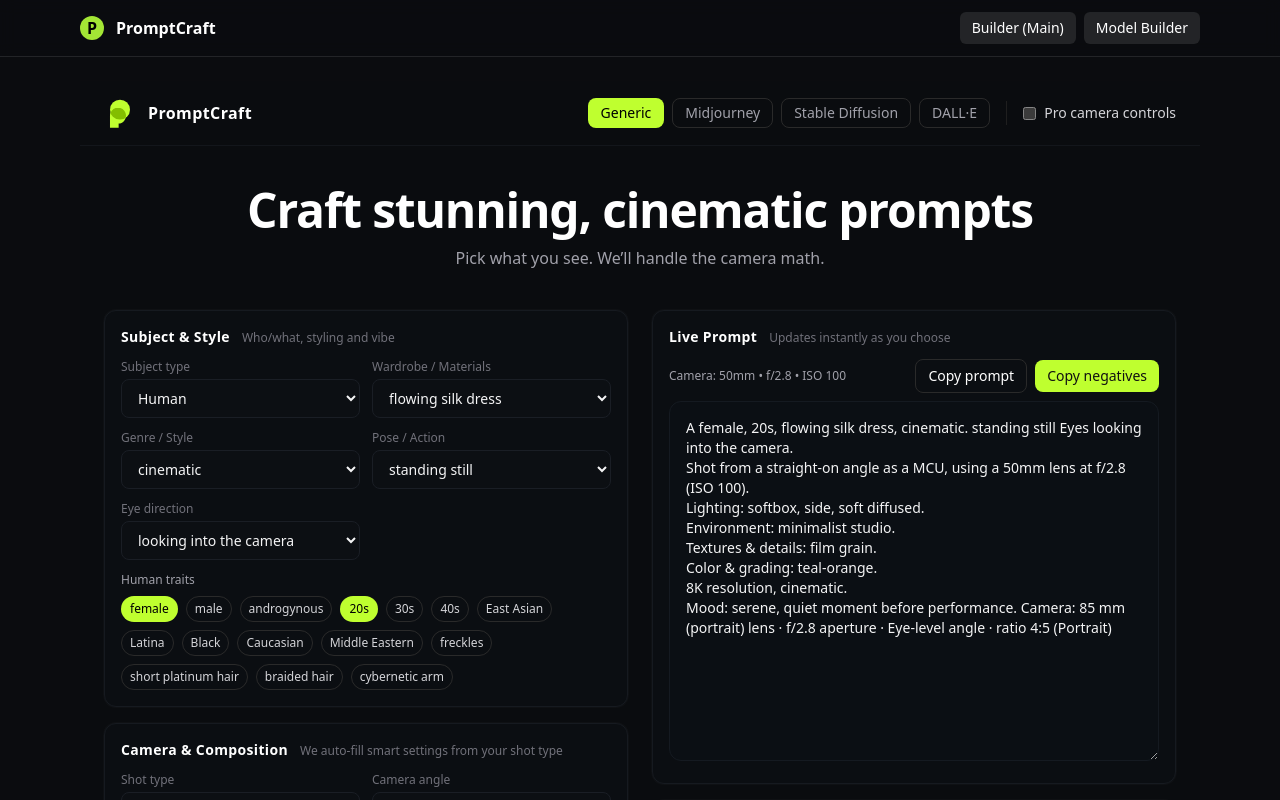
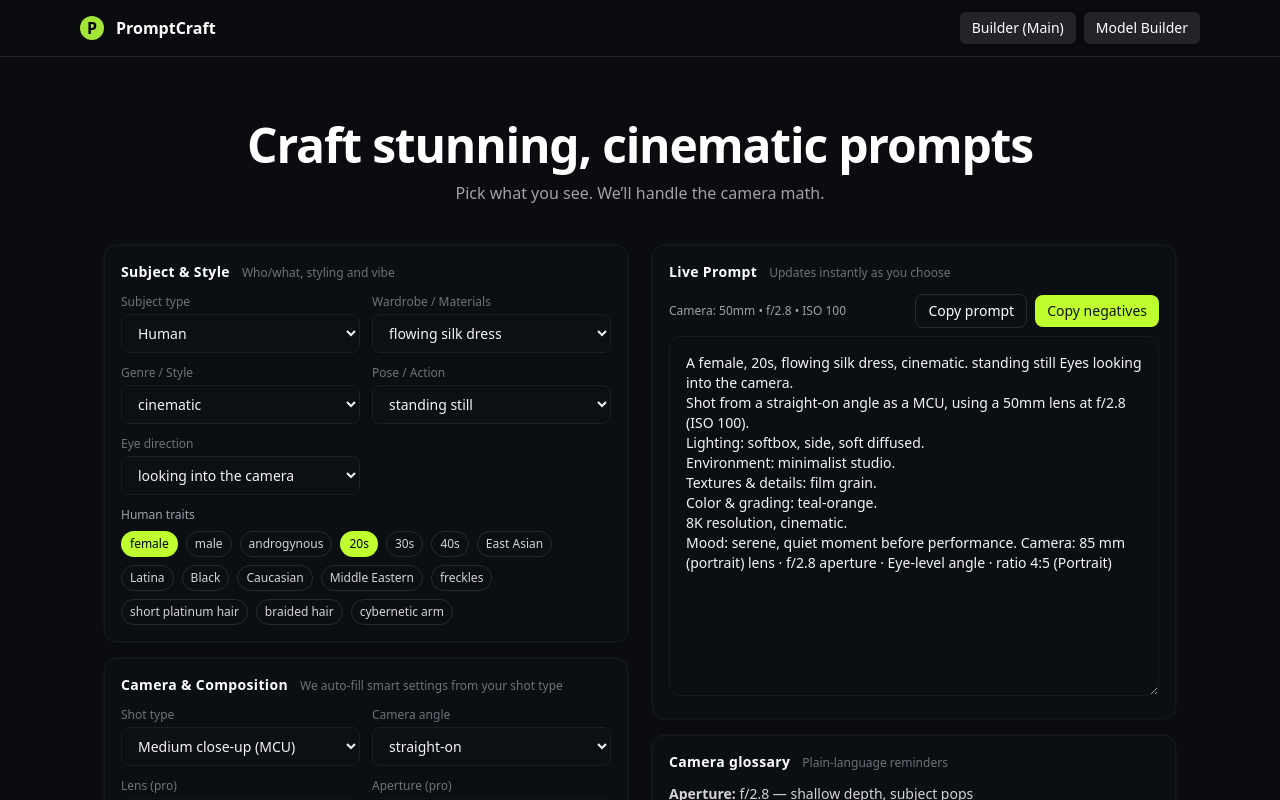
Before and after one commit to Neighbor131/promptcraft, a React (Vite) app: page /#/ in a window 1280 px wide. Shown: the top 800 px of the page. Built offline with nearby package versions, Linux system fonts and the light colour scheme.

Commit message:
Update PromptCraftApp.jsx

```diff
--- a/src/PromptCraftApp.jsx
+++ b/src/PromptCraftApp.jsx
@@ -520,7 +520,7 @@
   return `Create a high-end cinematic image. ${lines.join(" ")}`;
 }
 
-export default function PromptCraftApp() {
+export default function PromptCraftApp({ hideHeader = true }) {
   const [engine, setEngine] = useState("Generic");
   const [proMode, setProMode] = useState(false);
 
@@ -596,6 +596,7 @@
 
   return (
     <div className="min-h-screen bg-[#0a0c0f] text-white" style={{ fontFamily: "ui-sans-serif, system-ui" }}>
+      {!hideHeader && (
       <header className="flex items-center justify-between px-6 py-4 border-b border-[#13161b]">
         <div className="flex items-center gap-3">
           <img
@@ -626,6 +627,7 @@
           </label>
         </nav>
       </header>
+      )}
 
       <section className="px-6 py-10 text-center">
         <h1 className="text-3xl md:text-5xl font-extrabold tracking-tight">Craft stunning, cinematic prompts</h1>
```
